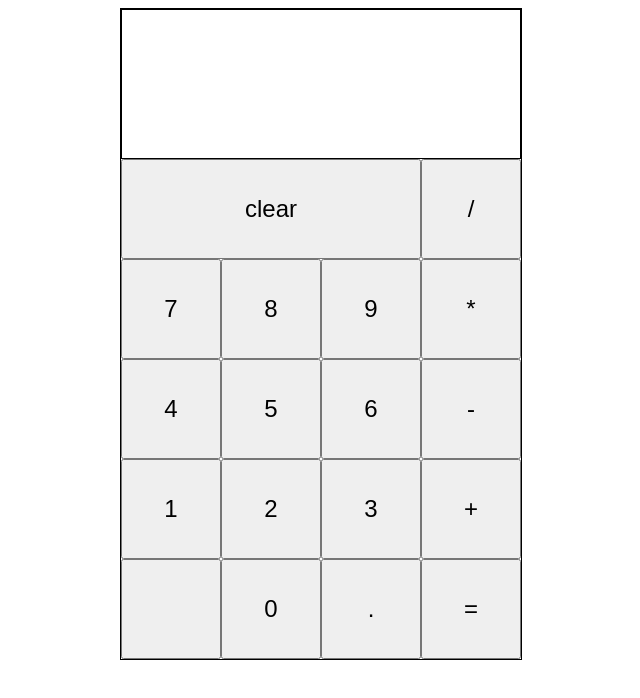
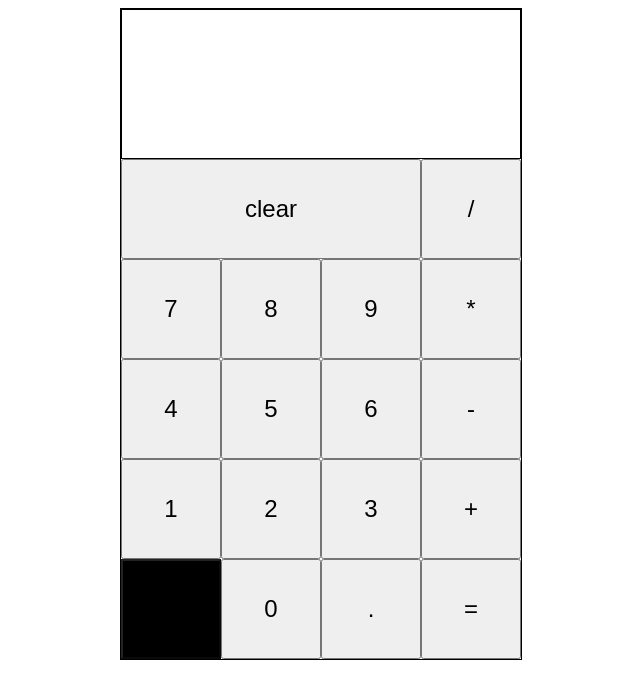
Before and after one commit to n-ill/odin-calculator, a plain HTML site: page index.html in a window 1280 px wide. Shown: the whole page, without its empty margins (319-959 px from the left). Drawn offline with Linux system fonts and the light colour scheme.

Commit message:
blacked out empty button

```diff
--- a/index.html
+++ b/index.html
@@ -28,7 +28,7 @@
             <button class="button button-number button-2">2</button>
             <button class="button button-number button-3">3</button>
             <button class="button button-add">+</button>
-            <button class="button"></button>
+            <button class="button button-empty" disabled></button>
             <button class="button button-number button-0">0</button>
             <button class="button button-dot">.</button>
             <button class="button button-equal">=</button>
--- a/style.css
+++ b/style.css
@@ -26,3 +26,7 @@
 .button {
     font-size: 24px;
 }
+
+.button-empty {
+    background-color: black;
+}
```
